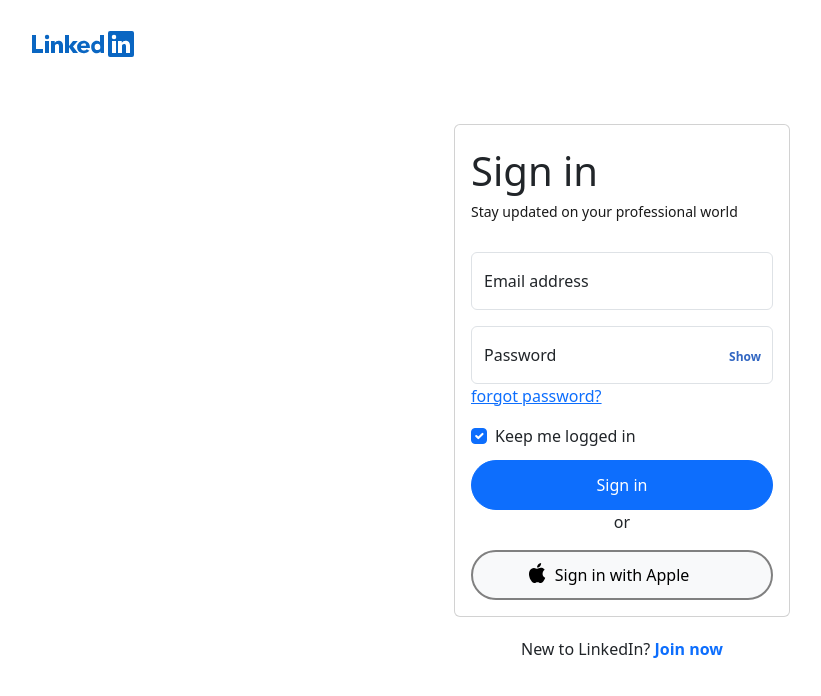
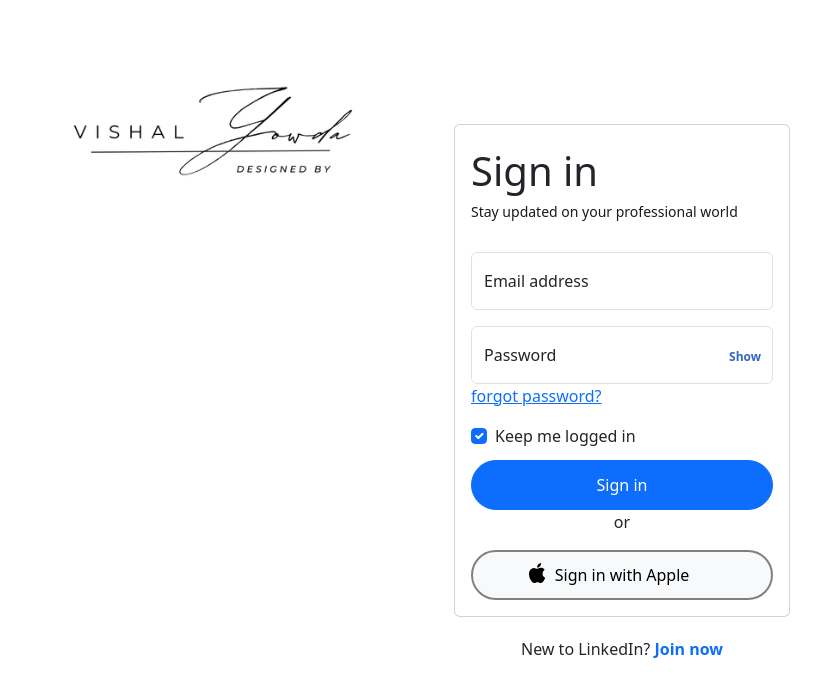
Before and after one commit to VishalGowda26/My-Angular, an Angular app: page / in a window 1280 px wide. Shown: the top 696 px of the page, without its empty margins (18-839 px from the left). Built offline with nearby package versions, Linux system fonts and the light colour scheme.

Commit message:
Added logo and some checks

```diff
--- a/src/app/dashboard/dashboard.component.html
+++ b/src/app/dashboard/dashboard.component.html
@@ -19,8 +19,8 @@
       <div routerLink="mail">Check Mail</div>
       <div routerLink="pinterest">Pinterest</div>
       <div routerLink="weather">Weather Report</div>
-      <!-- <div routerLink="blogs">Blogs</div> -->
-      <!-- <div routerLink="movie">IMDB App</div> -->
+      <div routerLink="blogs">Blogs</div>
+      <div routerLink="movie">IMDB App</div>
       <div routerLink="profile">Social Profiles</div>
       <div routerLink="cards">Pokemon Carousel</div>
       <div routerLink="students">Student Cards</div>
--- a/src/app/login/login.component.html
+++ b/src/app/login/login.component.html
@@ -1,5 +1,7 @@
 <section>
-    <div class="fixed-top"><svg xmlns="http://www.w3.org/2000/svg" width="102" height="26" fill="none" preserveAspectRatio="xMinYMin meet"><path fill="#0A66C2" d="M13 10h4v12h-4zm2-6.2A2.2 2.2 0 1 0 17.25 6 2.19 2.19 0 0 0 15 3.8M4 4H0v18h11v-4H4zm53.9 12.2v.8h-9q.004.255.07.5a2.83 2.83 0 0 0 2.91 1.89 3.62 3.62 0 0 0 2.85-1.2l2.72 1.68a7 7 0 0 1-5.67 2.43c-3.59 0-6.66-2.05-6.66-6.19a6.2 6.2 0 0 1 6.53-6.4c3.43 0 6.25 2.29 6.25 6.49m-3.75-1.51a2.23 2.23 0 0 0-2.52-2.28 2.54 2.54 0 0 0-2.75 2.28zM68 4h4v18h-3.39v-1.43a4.53 4.53 0 0 1-3.88 1.68c-2.51 0-5.55-1.86-5.55-6.25 0-3.92 2.69-6.25 5.5-6.25A4.26 4.26 0 0 1 68 11.11zm.3 12c0-1.88-1.17-3.13-2.66-3.13a3 3 0 0 0-3 3.11 3 3 0 0 0 3 3.09A2.79 2.79 0 0 0 68.3 16m-22.54-6H41l-3.93 4.9H37V4h-4v18h4v-5.73h.07l4 5.73H46l-5-6.52zm-19.23-.3a4.44 4.44 0 0 0-3.78 2h-.05V10H19v12h4v-6.53a2.26 2.26 0 0 1 2.21-2.57c1.1 0 1.79.59 1.79 2.52V22h4v-7.44c0-3.65-2.29-4.86-4.47-4.86M102 2v22a2 2 0 0 1-2 2H78a2 2 0 0 1-2-2V2a2 2 0 0 1 2-2h22a2 2 0 0 1 2 2m-18 8h-4v12h4zm.25-4A2.25 2.25 0 1 0 82 8.2 2.19 2.19 0 0 0 84.25 6M98 14.56c0-3.65-2.29-4.9-4.47-4.9a4.46 4.46 0 0 0-3.78 2.05V10H86v12h4v-6.53a2.26 2.26 0 0 1 2.21-2.57c1.1 0 1.79.59 1.79 2.52V22h4z"/></svg></div>
+    <div class="fixed-top">
+      <img height="190px" src="assets/Signaure.png" alt="logo">
+    </div>
     <div class="card" style="width: 21rem;">
         <div class="card-body" [formGroup]="loginForm">
             <div class="fs-1">Sign in</div>
```
Also changed, not shown: src/assets/Signaure.png (added).
